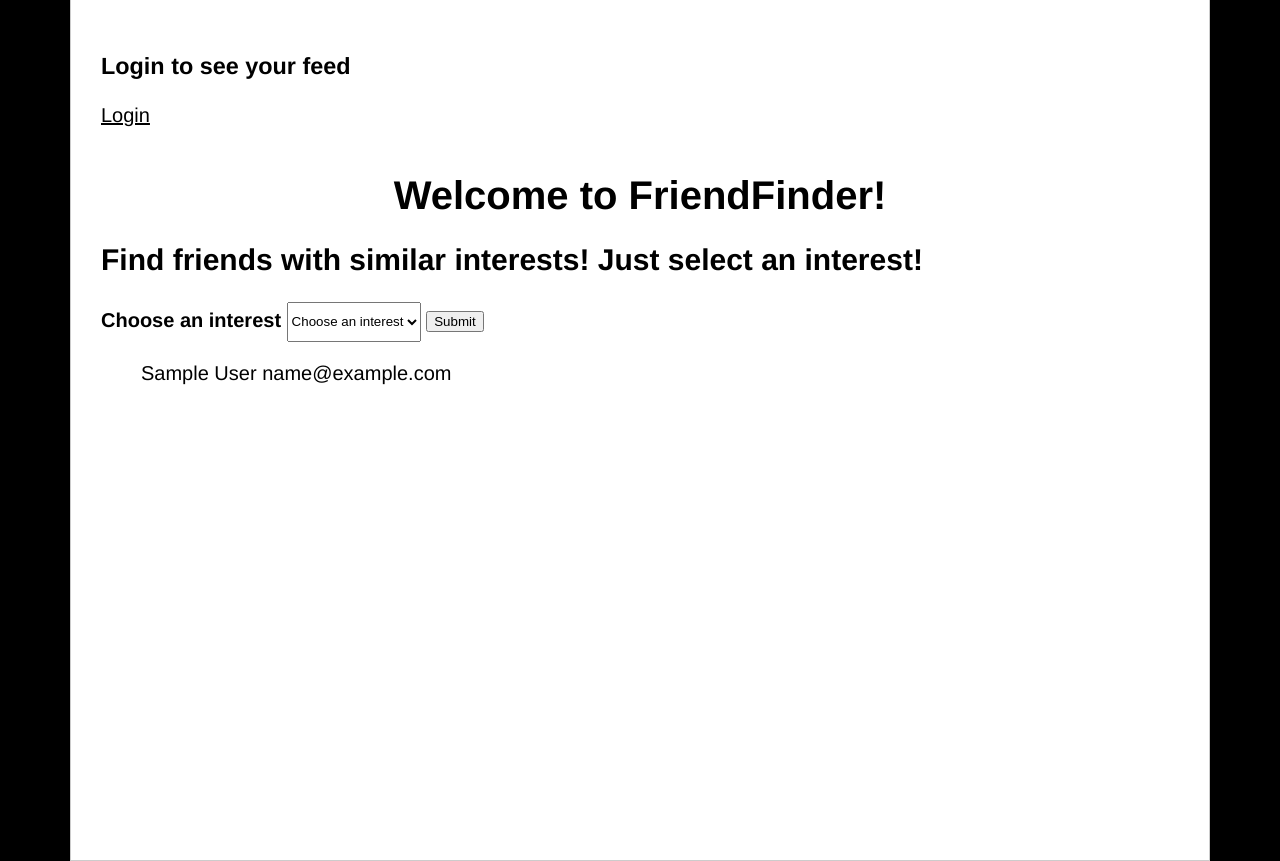
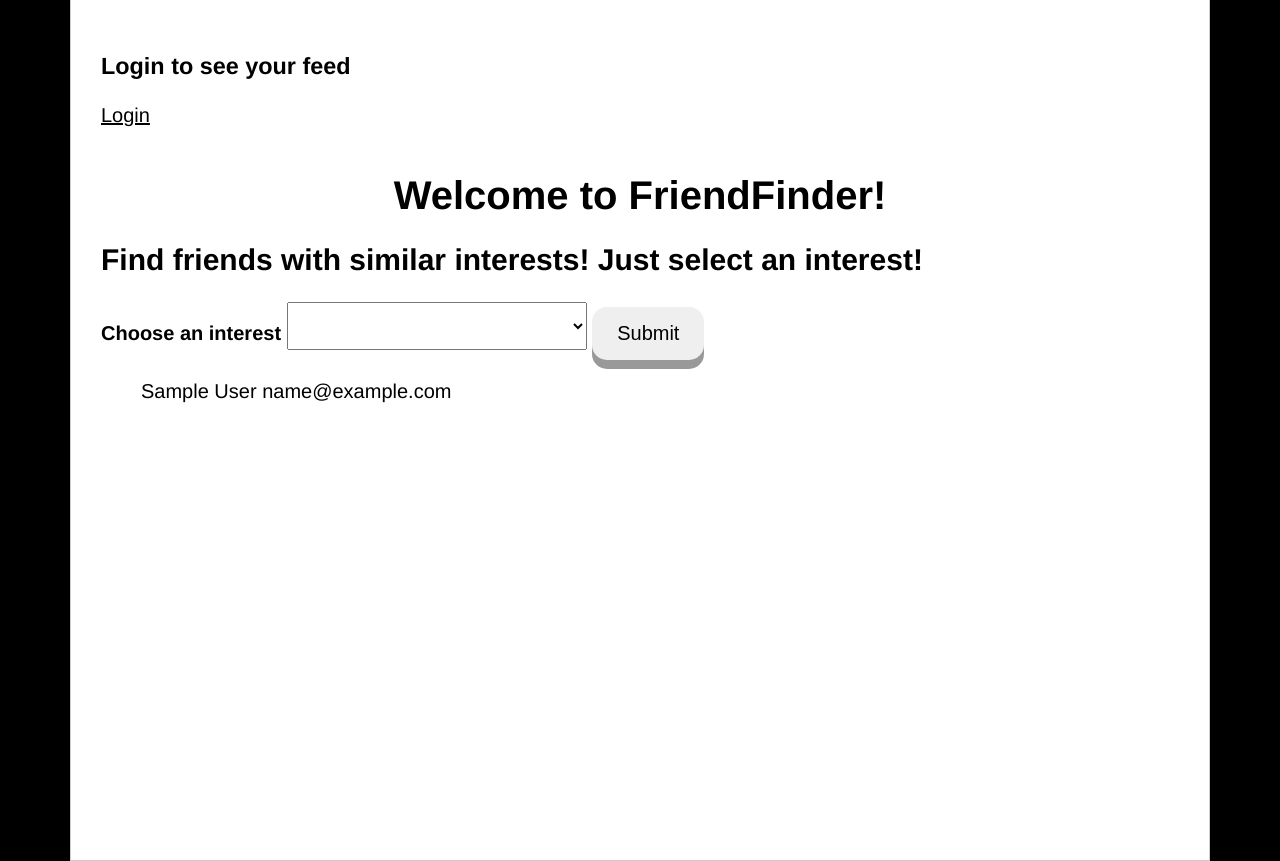
Before and after one commit to GabrielGonzalezDiaz/friends_finder, a Python web app: template templates/main_page.html in a window 1280 px wide. Shown: the part 184-1045 px from the top of the page. Run offline with Jinja, Linux system fonts and the light colour scheme; the template is opened without the code that fills it: most values are stand-ins (such as "Sample title", 1, 10 or a date in 2020).

Commit message:
style stuff

```diff
--- a/static/interest_style.css
+++ /dev/null
@@ -1,4 +0,0 @@
-body{
-    background-color: #6d6e9c;
-
-}
--- a/static/style_isa.css
+++ b/static/style_isa.css
@@ -2,8 +2,6 @@ body {
     font-size: 20px;
     color: black;
 }
-
-
 
 #base {
     font-family: Helvetica, sans-serif;
@@ -118,3 +116,27 @@ label {
 ul {
     margin-top: 2px;
 }
+ button{
+        display: inline-block;
+        padding: 15px 25px;
+        font-size: 20px;
+        cursor: pointer;
+        text-align: center;
+        text-decoration: none;
+        outline: none;
+        border: none;
+        border-radius: 15px;
+        box-shadow: 0 9px #999;
+}
+
+button:hover {
+                background-color: purple;
+                color: white;
+}
+
+button:active {
+                background-color: #3d033f;
+                color:white;
+                box-shadow: 0 5px rgb(122, 122, 122);
+                transform: translateY(4px);
+}
--- a/static/style_main.css
+++ b/static/style_main.css
@@ -25,3 +25,6 @@ body {
 #chose_interest {
     height: 5%;
 }
+#dropbox{
+    font-size: 40px;
+}
--- a/templates/edit_profile.html
+++ b/templates/edit_profile.html
@@ -85,7 +85,7 @@
             </select>
             <br>
             <br>
-            <button id="button" type="submit">Submit </button>
+            <button type="submit">Submit </button>
         </form>
     </div>
     </body>
--- a/templates/main_page.html
+++ b/templates/main_page.html
@@ -19,8 +19,8 @@
 
             <form method="get" action='/'>
               <label class="text"><b>Choose an interest</b></label>
-              <select name='interest_wanted' id='chose_interest'>
-                <option selected='selected' value="">Choose an interest</option>
+              <select id="dropbox" name='interest_wanted' id='chose_interest'>
+                <option selected='selected' value="">  </option>
                   {% for interest in user_interest %}
                     <option value='{{interest}}'> {{interest}}</option>
                   {% endfor %}
```
